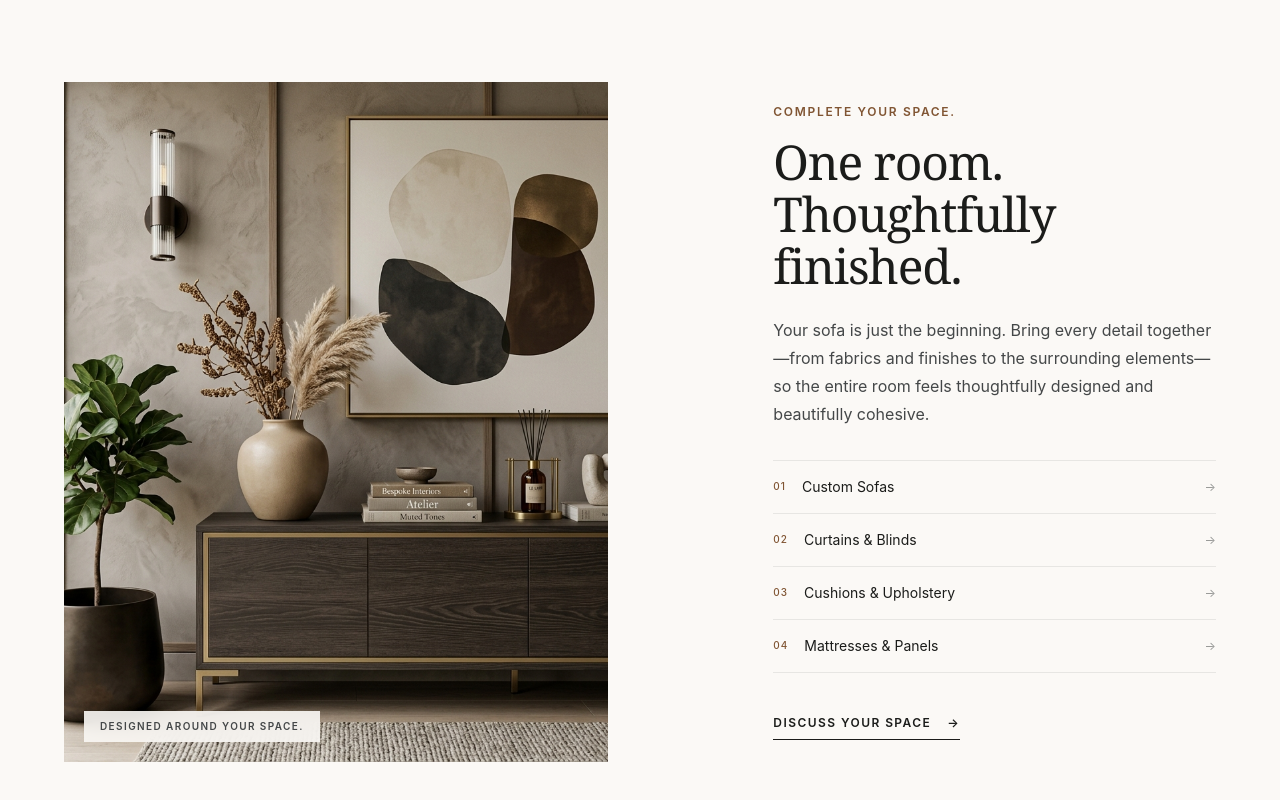
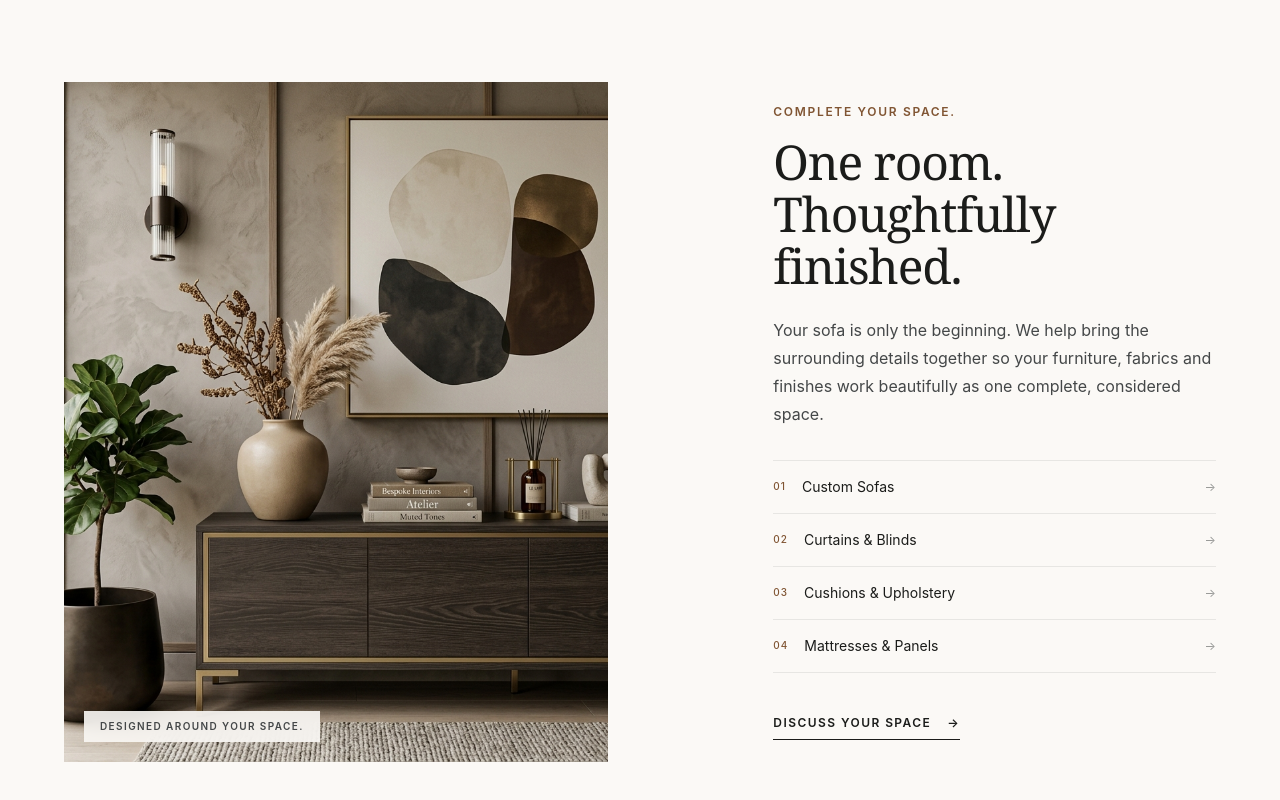
Before and after one commit to thiteswapnil1212-hue/INTERIOR-STORES-WEB, a Next.js app: page /services/sofas in a window 1280 px wide. Shown: the part 2405-3205 px from the top of the page. Built offline with nearby package versions, Linux system fonts and the light colour scheme.

Commit message:
copy(studio): refine complete space description

```diff
--- a/src/components/sofa/IntegratedDesign.tsx
+++ b/src/components/sofa/IntegratedDesign.tsx
@@ -48,7 +48,9 @@ export default function IntegratedDesign() {
 
           {/* Description */}
           <p className="mt-6 max-w-lg text-base leading-7 text-[#444748]">
-            Your sofa is just the beginning. Bring every detail together—from fabrics and finishes to the surrounding elements—so the entire room feels thoughtfully designed and beautifully cohesive.
+            Your sofa is only the beginning. We help bring the
+            surrounding details together so your furniture, fabrics and
+            finishes work beautifully as one complete, considered space.
           </p>
 
           {/* Services */}
```
